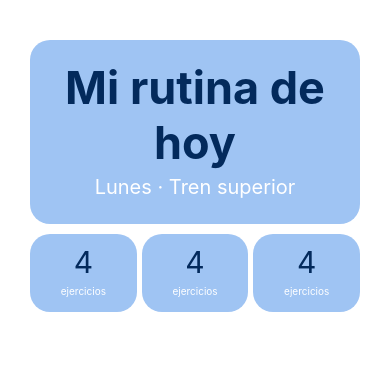
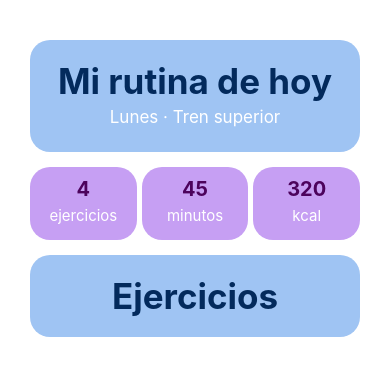
Before and after one commit to allissssx/ProyectoClaseMovil, a React Native app in the folder MyRoutineApp/: screen / in a window 390 px wide. Shown: the top 376 px of the page. Built offline with nearby package versions, Linux system fonts and the light colour scheme.

Commit message:
Cambio de colores y tamaño de fuente en CajaEstadistica, cambio en el encabezado por problemas en el subtitulo, agregar segundo titulo

```diff
--- a/MyRoutineApp/App.tsx
+++ b/MyRoutineApp/App.tsx
@@ -8,13 +8,15 @@ export default function App() {
 
   return (
     <View style={styles.container}>
-        <Encabezado titulo= "Mi rutina de hoy" subtitulo="Lunes · Tren superior"/>
+      <Encabezado titulo= "Mi rutina de hoy" subtitulo="Lunes · Tren superior"/>
 
-      <View style={styles.filaEstadisticas}>
+      <View style={styles.ContainerEstadisticas}>
         <CajaEstadistica valor= "4" etiqueta="ejercicios"/>
-        <CajaEstadistica valor= "4" etiqueta="ejercicios"/>
-        <CajaEstadistica valor= "4" etiqueta="ejercicios"/>
+        <CajaEstadistica valor= "45" etiqueta="minutos"/>
+        <CajaEstadistica valor= "320" etiqueta="kcal"/>
       </View>
+
+      <Encabezado titulo= "Ejercicios"/>
 
     </View>
 
@@ -29,8 +31,9 @@ const styles = StyleSheet.create({
     backgroundColor: 'white',
   },
 
-  filaEstadisticas: {
-    marginTop: 10,
+  ContainerEstadisticas: {
+    marginTop: 15,
+    marginBottom: 15,
     flexDirection: 'row',
     gap: 5
   },
--- a/MyRoutineApp/components/CajaEstadistica.tsx
+++ b/MyRoutineApp/components/CajaEstadistica.tsx
@@ -17,21 +17,22 @@ export default function CajaEstadistica({valor, etiqueta}: CajaEstadisticaProps)
 
 const styles = StyleSheet.create({
     valor:{
-        color: '#032a5c',
-        fontSize: 30,
+        color: '#4c035c',
+        fontSize: 20,
         textAlign: 'center',
+        fontWeight: 'bold'
     },
 
     etiqueta:{
         color: 'white',
-        fontSize: 10,
+        fontSize: 15,
         textAlign: 'center',
         paddingVertical: 5,
     },
 
     container:{
         flex: 1,
-        backgroundColor: '#9fc4f3',
+        backgroundColor: '#c69ff3',
         borderColor: 'black',
         borderRadius: 20,
         justifyContent: 'center',
--- a/MyRoutineApp/components/Encabezado.tsx
+++ b/MyRoutineApp/components/Encabezado.tsx
@@ -10,7 +10,9 @@ export default function Encabezado({titulo, subtitulo}: EncabezadoProps){
     return(
         <View style={styles.encabezado}>
             <Text style={styles.titulo}>{titulo}</Text>
-            <Text style={styles.subtitulo}>{subtitulo}</Text>
+            {subtitulo &&
+                (<Text style={styles.subtitulo}>{subtitulo}</Text>
+            )}
         </View>
     )
 }
@@ -18,14 +20,14 @@ export default function Encabezado({titulo, subtitulo}: EncabezadoProps){
 const styles = StyleSheet.create({
     titulo:{
         color: '#032a5c',
-        fontSize: 45,
+        fontSize: 35,
         fontWeight: 'bold',
-        textAlign: 'center',
+        textAlign: 'center'
     },
 
     subtitulo:{
         color: 'white',
-        fontSize: 20,
+        fontSize: 17,
         textAlign: 'center',
         paddingVertical: 5,
     },
```
